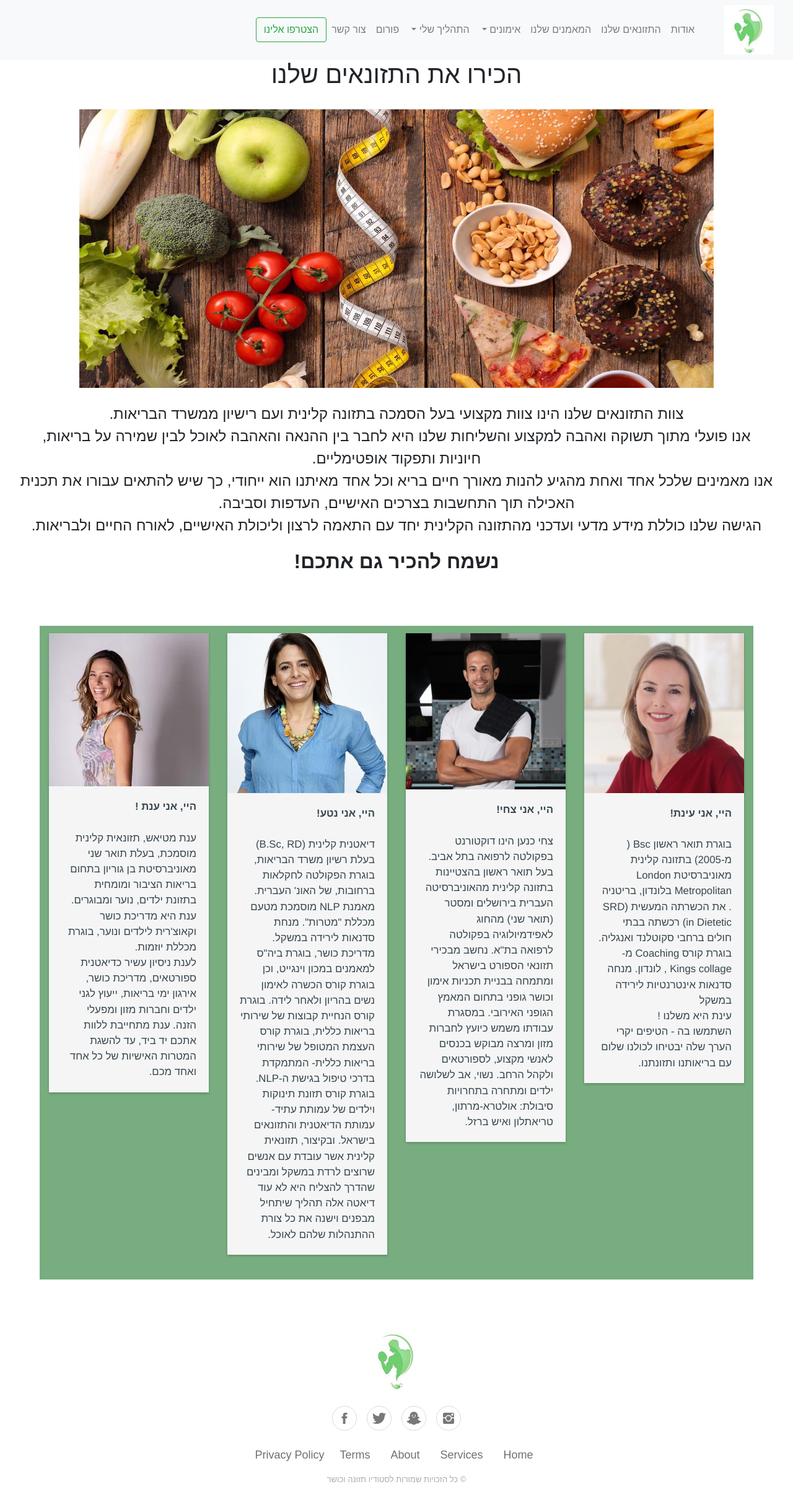
After one commit to edenaa25/sadna, a PHP site: page /tzonaim.html in a window 1280 px wide. The commit adds this page. Shown: the whole page at 62% size. Run offline with PHP 8.4, Linux system fonts and the light colour scheme; some libraries are stand-ins or nearby versions.

Commit message:
tzonaim page

```diff
--- a/CSS/meamnim.CSS
+++ b/CSS/meamnim.CSS
@@ -17,10 +17,13 @@
 .h1{
     font-weight: bolder;
     font-size: 800px;
+    text-align: center;
 }
 .sec1{
     text-align: center;
     margin-top: 2%;
+    width: 95%;
+    margin: auto;
 }
 #p2{
     font-weight: bolder;
@@ -37,7 +40,7 @@
 }
 
 #figure{
-    background: whitesmoke;
+  background: whitesmoke;
   margin: 0 0 40px;
   box-shadow: 0px 2px 4px rgba(0,0,0,0.2);
 }
@@ -64,6 +67,7 @@
   .ul2 {
     margin: 0;
     padding: 0;
+
   }
 
   /* structural styles */
@@ -74,6 +78,7 @@
     padding-left: 15px;
     padding-right: 15px;
     box-sizing: border-box;
+    margin-top: 1%;
   }
 
   /* media queries */
@@ -87,6 +92,7 @@
   @media screen and (min-width: 768px) {
     .li2 {
       width: 33.333%;
+      float: right;
     }
   }
 
--- a/meamnim.html
+++ b/meamnim.html
@@ -15,17 +15,18 @@
             alert("not working");
         }
         </script>
-    <title>התזונאים שלנו</title>
+    <title>המאמנים שלנו</title>
 </head>
 <body>
     <header id="header"></header>
 
     <main>
         <section id="sec1">
+            <p class="h1">הכירו את המאמנים שלנו</p> <br>
             <img id="imgC" src="/images/meamnimPage.jpg">
         </section>
         <section class="sec1">
-            <p class="h1">הכירו את המאמנים שלנו</p> <br> <br>
+            <br>
             <p class="p">
                 אנו, צוות המאמנים של הסטודיו, מנוסים ומקצועיים מאוד. <br>
                 אנו חדורי מטרה ומוטיבציה להוציא מכם המיטב! <br>
--- /dev/null
+++ b/tzonaim.html
@@ -0,0 +1,118 @@
+<!DOCTYPE html>
+<html lang="en">
+<head>
+    <meta charset="UTF-8">
+    <meta http-equiv="X-UA-Compatible" content="IE=edge">
+    <meta name="viewport" content="width=device-width, initial-scale=1.0">
+    <link href="https://cdn.jsdelivr.net/npm/bootstrap@5.0.2/dist/css/bootstrap.min.css" rel="stylesheet" integrity="sha384-EVSTQN3/azprG1Anm3QDgpJLIm9Nao0Yz1ztcQTwFspd3yD65VohhpuuCOmLASjC" crossorigin="anonymous">
+    <script src="https://ajax.googleapis.com/ajax/libs/jquery/3.5.1/jquery.min.js"></script>
+    <link rel="stylesheet" href="CSS/mainCSS.css">
+    <link rel="stylesheet" href="/CSS/meamnim.CSS">
+
+    <script src="https://ajax.googleapis.com/ajax/libs/jquery/3.5.1/jquery.min.js"></script>
+    <script>
+        if (typeof jQuery == "undefined") {
+            alert("not working");
+        }
+        </script>
+    <title>התזונאים שלנו</title>
+</head>
+<body>
+    <header id="header"></header>
+
+    <main>
+        <section id="sec1">
+            <p class="h1">הכירו את התזונאים שלנו</p> <br>
+            <img id="imgC" src="/images/tzonaimPage.jpg">
+        </section>
+        <section class="sec1">
+             <br>
+            <p class="p">
+                צוות התזונאים שלנו הינו צוות מקצועי בעל הסמכה בתזונה קלינית
+                ועם רישיון ממשרד הבריאות. <br>
+                אנו פועלי מתוך תשוקה ואהבה למקצוע והשליחות שלנו היא לחבר בין ההנאה והאהבה לאוכל לבין שמירה על בריאות, חיוניות ותפקוד אופטימליים.<br>
+                אנו מאמינים שלכל אחד ואחת מהגיע להנות מאורך חיים בריא וכל אחד מאיתנו הוא ייחודי, כך שיש להתאים עבורו את תכנית האכילה תוך התחשבות בצרכים האישיים, העדפות וסביבה.<br>
+                הגישה שלנו כוללת מידע מדעי ועדכני מהתזונה הקלינית יחד עם התאמה לרצון וליכולת האישיים, לאורח החיים ולבריאות.
+            </p>
+            <p id="p2">נשמח להכיר גם אתכם!</p> <br>
+        </section>
+
+        <section class="sec3">
+            <ul class="clearfix ul2">
+                <li class="li2">
+                <figure id="figure">
+                    <img class="imgF" src="/images/tzonait1.jpg" alt="edenAharony">
+                    <figcaption id="figcaption">
+                    <span style="font-weight: bold;">    היי, אני עינת! </span><br><br>
+                    בוגרת תואר ראשון Bsc ( מ-2005) בתזונה קלינית מאוניברסיטת London Metropolitan בלונדון, בריטניה .
+                    את הכשרתה המעשית (SRD in Dietetic) רכשתה בבתי חולים ברחבי סקוטלנד ואנגליה. בוגרת קורס Coaching מ- Kings collage , לונדון.
+                    מנחה סדנאות אינטרנטיות לירידה במשקל<br>
+                    עינת היא משלנו ! <br>
+                    השתמשו בה - הטיפים יקרי הערך שלה יבטיחו לכולנו שלום עם בריאותנו ותזונתנו.
+                    </figcaption>
+                </figure>
+                </li>
+
+                <li class="li2">
+                    <figure id="figure">
+                        <img class="imgF" src="/images/tzonai2.png" alt="edenAharony">
+                        <figcaption id="figcaption">
+                            <span style="font-weight: bold;">היי, אני צחי!</span> <br><br>
+                            צחי כנען הינו דוקטורנט בפקולטה לרפואה בתל אביב. בעל תואר ראשון בהצטיינות בתזונה קלינית מהאוניברסיטה העברית בירושלים ומסטר (תואר שני) מהחוג לאפידמיולוגיה בפקולטה לרפואה בת"א.
+                            נחשב מבכירי תזונאי הספורט בישראל ומתמחה בבניית תכניות אימון וכושר גופני בתחום המאמץ הגופני האירובי.
+                            במסגרת עבודתו משמש כיועץ לחברות מזון ומרצה מבוקש בכנסים לאנשי מקצוע, לספורטאים ולקהל הרחב.
+                            נשוי, אב לשלושה ילדים ומתחרה בתחרויות סיבולת: אולטרא-מרתון, טריאתלון ואיש ברזל.
+                        </figcaption>
+                    </figure>
+                </li>
+
+                <li class="li2">
+                    <figure id="figure">
+                        <img class="imgF" src="/images/tzonai3.png" alt="edenAharony">
+                        <figcaption id="figcaption">
+                            <span style="font-weight: bold;"> היי, אני נטע!</span><br><br>
+                            דיאטנית קלינית (B.Sc, RD) בעלת רשיון משרד הבריאות, בוגרת הפקולטה לחקלאות ברחובות, של האונ' העברית.
+                            מאמנת NLP מוסמכת מטעם מכללת "מטרות".
+                            מנחת סדנאות לירידה במשקל.
+                            מדריכת כושר, בוגרת ביה"ס למאמנים במכון וינגייט, וכן בוגרת קורס
+                            הכשרה לאימון נשים בהריון ולאחר לידה.
+                            בוגרת קורס הנחיית קבוצות של שירותי בריאות כללית,
+                            בוגרת קורס העצמת המטופל של שירותי בריאות כללית- המתמקדת בדרכי טיפול בגישת ה-NLP.
+                            בוגרת קורס תזונת תינוקות וילדים של עמותת עתיד- עמותת הדיאטנית והתזונאים בישראל.
+                             ובקיצור, תזונאית קלינית אשר עובדת עם אנשים שרוצים לרדת במשקל ומבינים שהדרך להצליח היא לא עוד דיאטה אלה תהליך שיתחיל מבפנים וישנה את כל צורת ההתנהלות שלהם לאוכל.
+
+                        </figcaption>
+                    </figure>
+                </li>
+
+                <li class="li2">
+                    <figure id="figure">
+                        <img class="imgF" src="/images/tzonai4.webp" alt="edenAharony">
+                        <figcaption id="figcaption">
+                            <span style="font-weight: bold;">היי, אני ענת !</span> <br><br>
+                            ענת מטיאש, תזונאית קלינית מוסמכת, בעלת תואר שני מאוניברסיטת בן גוריון בתחום בריאות הציבור ומומחית בתזונת ילדים, נוער ומבוגרים.
+                            ענת היא מדריכת כושר וקאוצ'רית לילדים ונוער, בוגרת מכללת יוזמות.<br>
+                            לענת ניסיון עשיר כדיאטנית ספורטאים, מדריכת כושר, אירגון ימי בריאות, ייעוץ לגני ילדים וחברות מזון ומפעלי הזנה.
+                            ענת מתחייבת ללוות אתכם יד ביד, עד להשגת המטרות האישיות של כל אחד ואחד מכם.
+                        </figcaption>
+                    </figure>
+                </li>
+            </ul>
+        </section>
+
+
+        <div style="clear: both;"></div>
+    </main>
+
+    <footer id="footer"></footer>
+    <script>
+        $(document).ready(
+            function(){
+              $("#header").load("navbar/navbar.html");
+              $("#footer").load("footer.html");
+            }
+         )
+
+    </script>
+</body>
+</html>
```
Also changed, not shown: images/tzonai2.png (added), images/tzonai3.png (added), images/tzonai4.webp (added), images/tzonaimPage.jpg (added), images/tzonait1.jpg (added).
